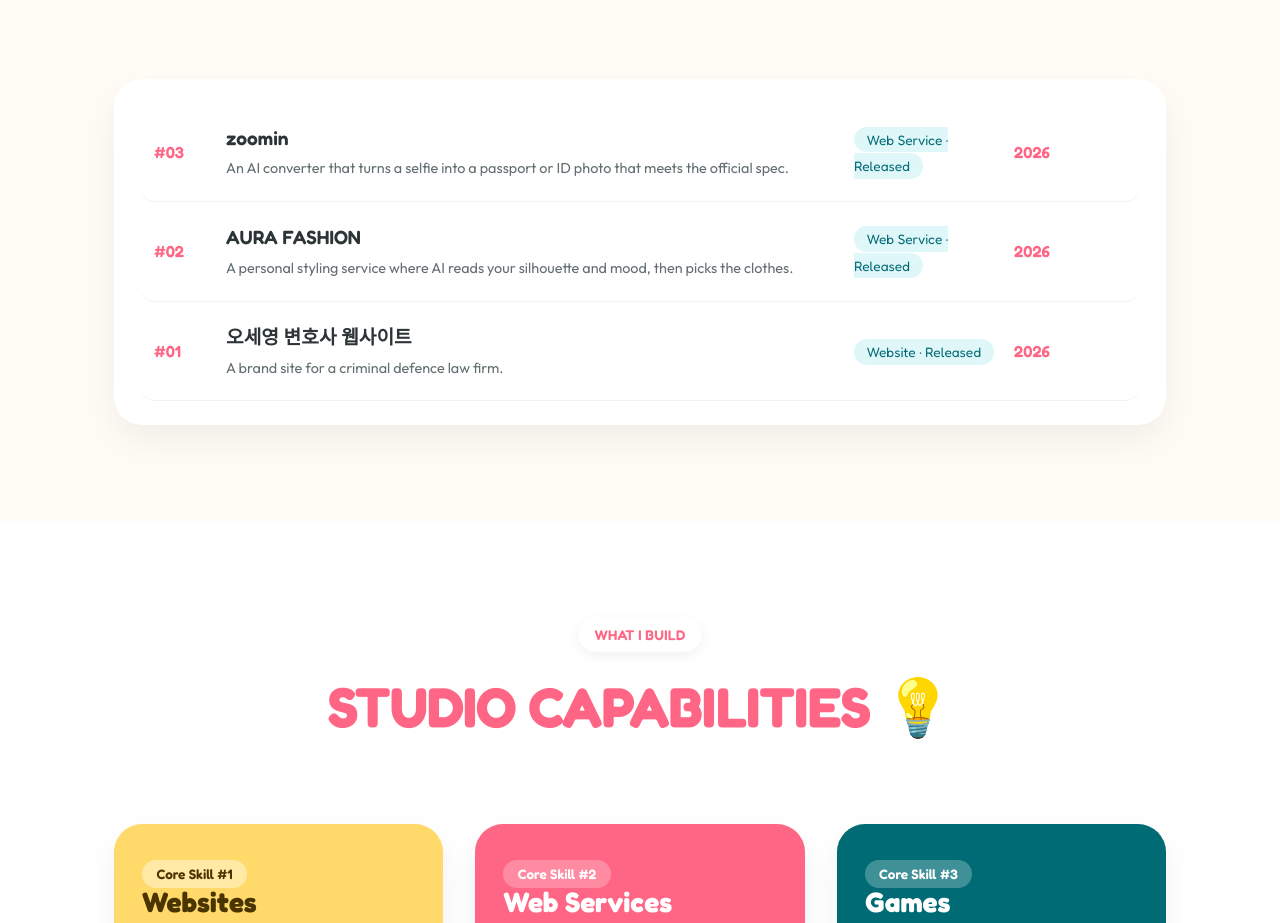
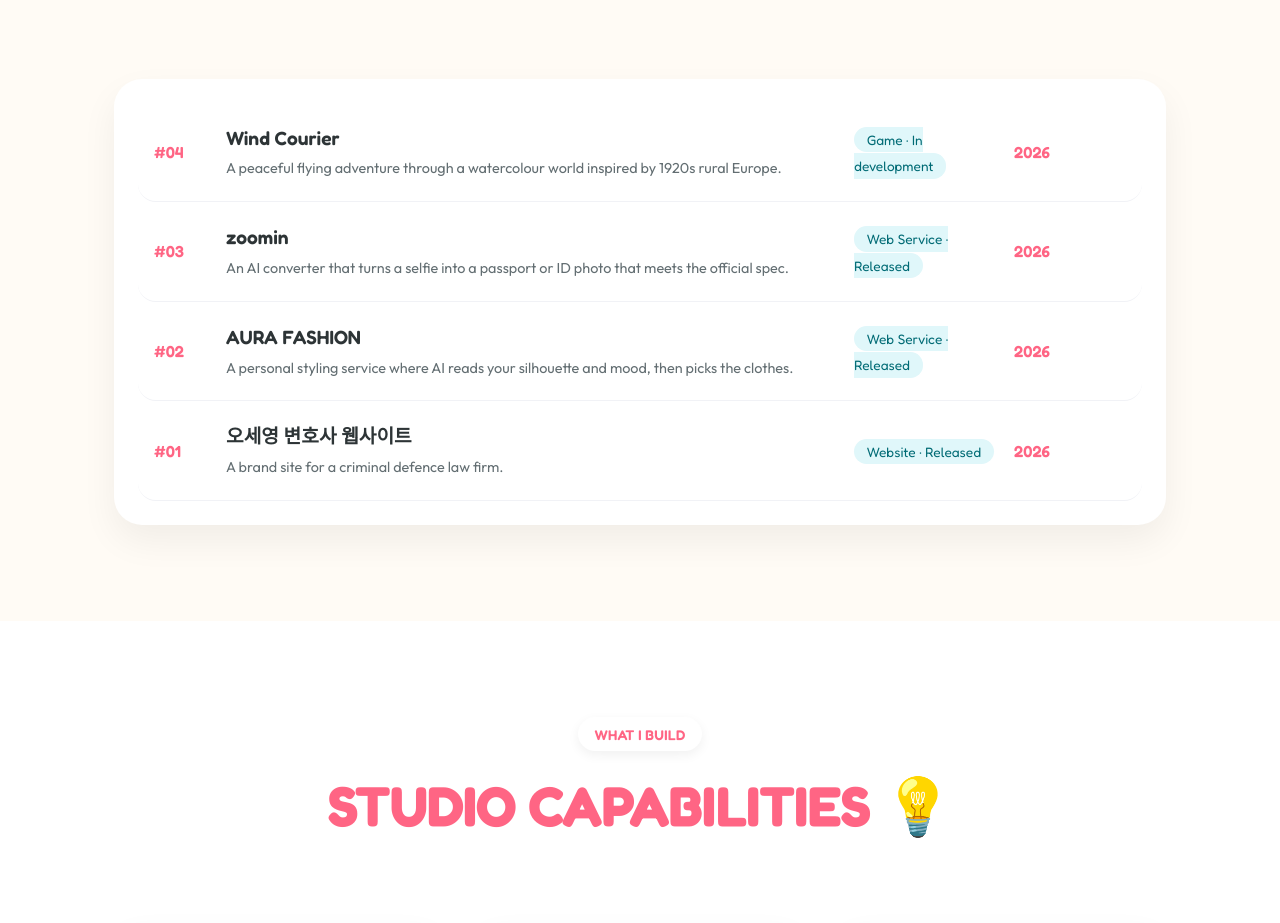
Before and after one commit to diffth/_ozs, a React (Vite) app: page / in a window 1280 px wide. Shown: the part 2944-3867 px from the top of the page. Built offline with nearby package versions, Linux system fonts and the light colour scheme; a web font is replaced by a local one.

Commit message:
feat(products): 3D 비행 어드벤처 게임 'Wind Courier' 제품 데이터 추가

```diff
--- a/src/data/products.js
+++ b/src/data/products.js
@@ -7,6 +7,47 @@
 //  한 가지 언어만 적어야 한다면 그냥 문자열로 두어도 됩니다.
 // ─────────────────────────────────────────────
 export const products = [
+  {
+    slug: 'wind-courier',
+    index: '04',
+    name: 'Wind Courier',
+    kind: 'Game',
+    year: '2026',
+    status: 'in-development',
+    summary: {
+      ko: '1920년대 유럽 시골을 닮은 수채화 세계를 나는 우편 비행 어드벤처.',
+      en: 'A peaceful flying adventure through a watercolour world inspired by 1920s rural Europe.',
+    },
+    description: {
+      ko: '젊은 우편 비행사 리브가 되어 노란 복엽기를 몰고 외딴 마을 사이로 편지를 나릅니다. 바람의 흐름을 읽으며 항로를 잡고, 배달을 이어 가는 동안 마을 사람들의 이야기를 하나씩 알게 됩니다. 지금은 플레이할 수 있는 알파 빌드를 itch.io 에 공개해 테스트하고 있습니다.',
+      en: 'You play Liv, a young courier flying a yellow biplane to carry mail between remote villages. You read the wind to plot your route, and each delivery uncovers a little more of the villagers’ stories. A playable alpha build is out on itch.io for testing.',
+    },
+    thumb: '/img/wind-courier.jpg',
+    cover: '/img/wind-courier.jpg',
+    shots: [],
+    spec: [
+      {
+        label: { ko: '플랫폼', en: 'Platform' },
+        value: 'Windows',
+      },
+      {
+        label: { ko: '게임엔진', en: 'Game engine' },
+        value: 'Unreal Engine',
+      },
+      { label: { ko: '공개', en: 'Launched' }, value: { ko: '2026.09 (알파)', en: '2026.09 (alpha)' } },
+      {
+        label: { ko: '역할', en: 'Role' },
+        value: { ko: '기획, 디자인, 개발', en: 'Planning, design, development' },
+      },
+    ],
+    stores: [
+      {
+        label: { ko: 'itch.io 에서 보기', en: 'View on itch.io' },
+        href: 'https://diffth.itch.io/wind-courier',
+      },
+    ],
+    presskit: false,
+  },
   {
     slug: 'zoomin',
     index: '03',
```
